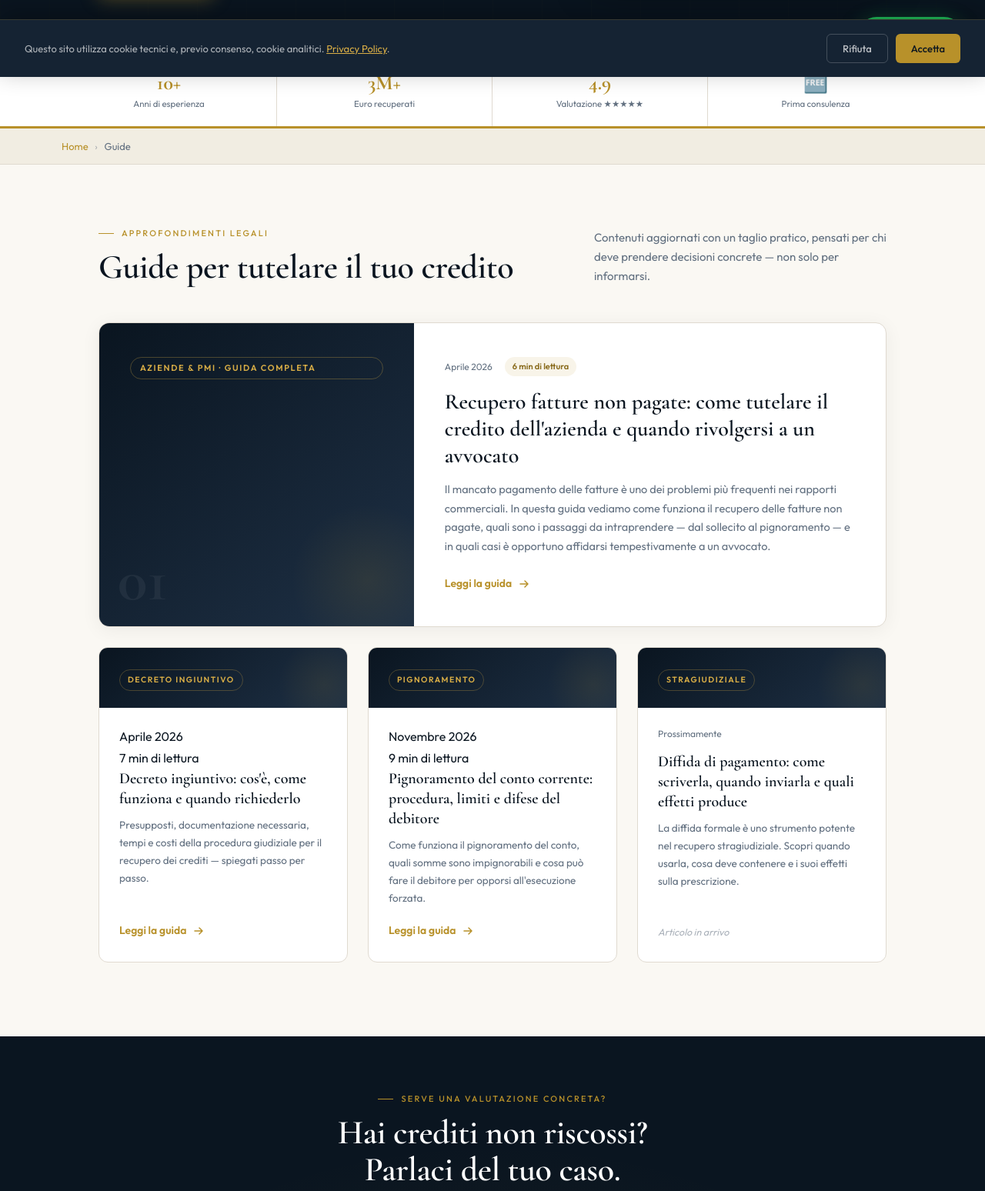
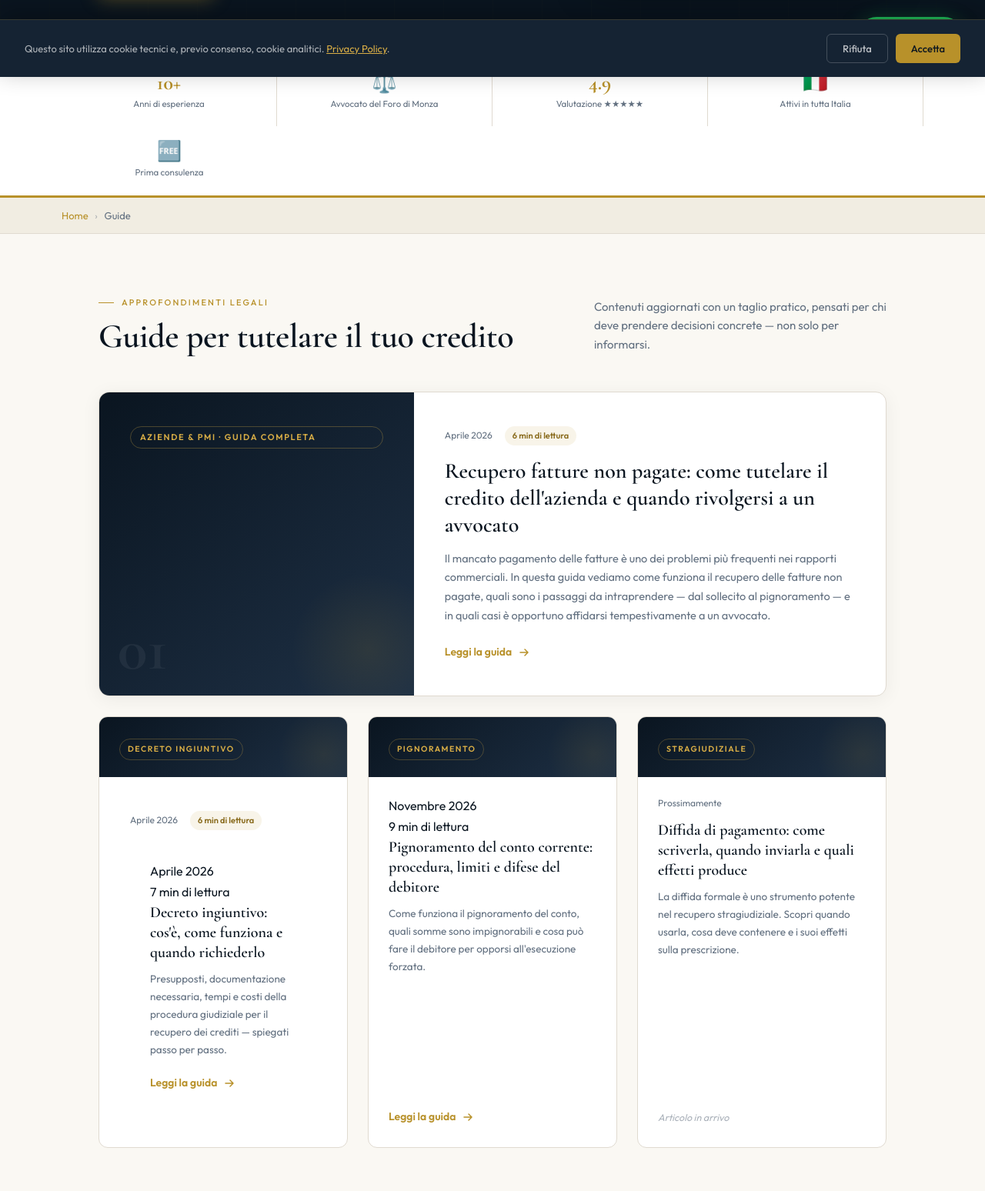
Before and after one commit to teo182/Landing, a plain HTML site: page guide_recupero_crediti.html in a window 1280 px wide. Shown: the part 700-2248 px from the top of the page at 77% size. Drawn offline with nearby package versions, Linux system fonts and the light colour scheme.

Commit message:
Update guide_recupero_crediti.html

```diff
--- a/guide_recupero_crediti.html
+++ b/guide_recupero_crediti.html
@@ -344,12 +344,14 @@ footer{background:var(--ink-mid);border-top:1px solid rgba(184,145,42,.12);}
 <!-- TRUST STRIP -->
 <div class="trust-strip" data-r>
   <div class="ts-inner">
-    <div class="ts-item"><div class="ts-n">10+</div><div class="ts-l">Anni di esperienza</div></div>
-    <div class="ts-item"><div class="ts-n">3M+</div><div class="ts-l">Euro recuperati</div></div>
+    <div class="ts-item"><div class="ts-n" data-count="10" data-suffix="+">10+</div><div class="ts-l">Anni di esperienza</div></div>
+    <div class="ts-item"><div class="ts-n">⚖️</div><div class="ts-l">Avvocato del Foro di Monza</div></div>
     <div class="ts-item"><div class="ts-n">4.9</div><div class="ts-l">Valutazione ★★★★★</div></div>
+    <div class="ts-item"><div class="ts-n">🇮🇹</div><div class="ts-l">Attivi in tutta Italia</div></div>
     <div class="ts-item"><div class="ts-n">🆓</div><div class="ts-l">Prima consulenza</div></div>
   </div>
 </div>
+
 
 <!-- BREADCRUMB -->
 <div class="breadcrumb">
@@ -398,6 +400,11 @@ footer{background:var(--ink-mid);border-top:1px solid rgba(184,145,42,.12);}
         <div class="card-top">
           <div class="card-tag">Decreto Ingiuntivo</div>
         </div>
+        <div class="cf-body">
+          <div class="cf-meta">
+            <span>Aprile 2026</span>
+            <span class="cf-badge">6 min di lettura</span>
+          </div>
         <div class="card-body">
           <span>Aprile 2026</span>
             <span class="cf-badge">7 min di lettura</span>
```
